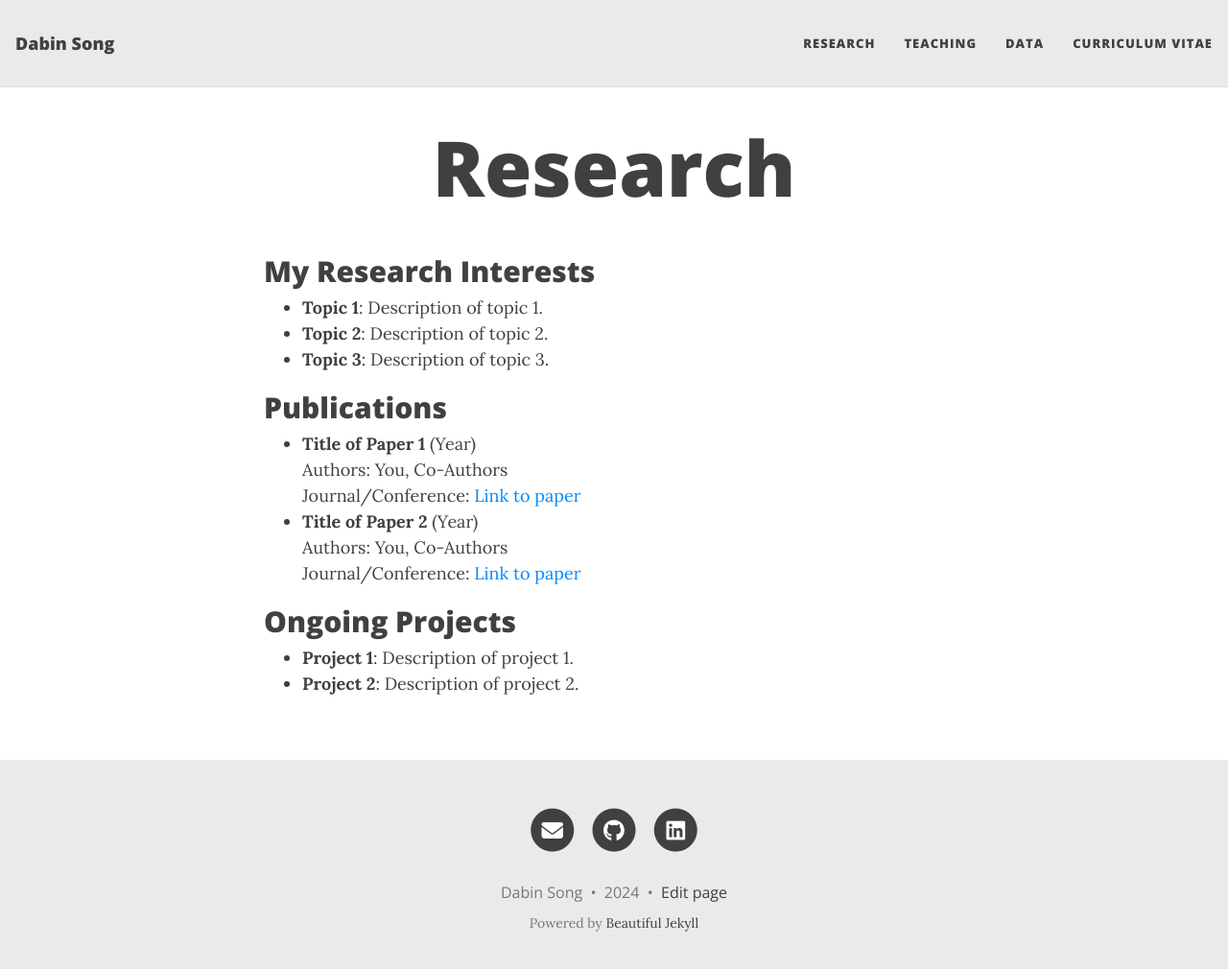
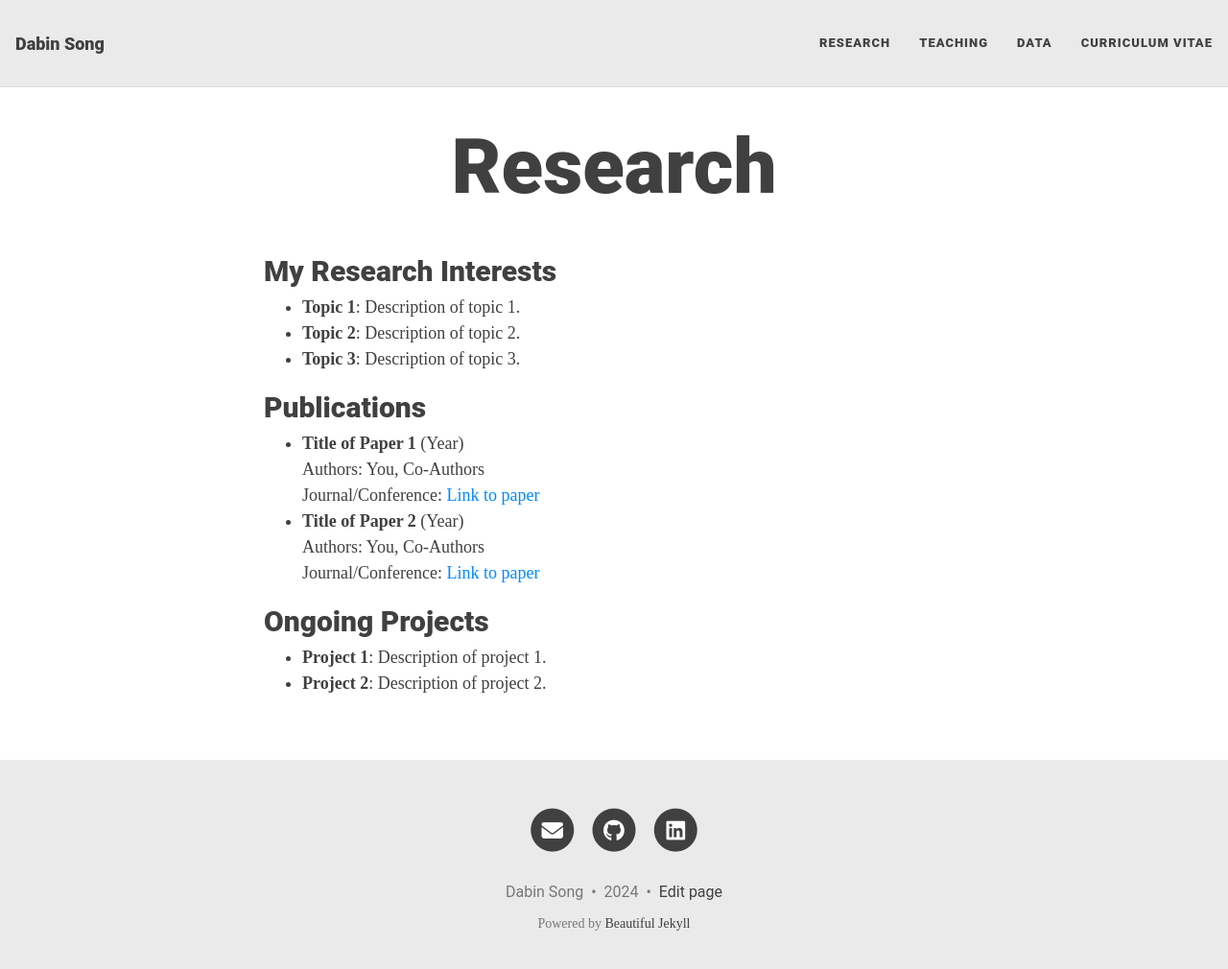
Before and after one commit to dabinsong/dabinsong.github.io, a Jekyll site: the page built from research.md, in a window 1280 px wide and 1023 px high. Shown: the top 1010 px of the window at 96% size. Built offline with Jekyll 4.4.1, drawn with Linux system fonts in a browser that asks for light colours.

Commit message:
Update beautifuljekyll.css

```diff
--- a/assets/css/beautifuljekyll.css
+++ b/assets/css/beautifuljekyll.css
@@ -10,17 +10,17 @@ layout: null
   --text-col: {{ site.text-col | default: "#404040" }};
   --link-col: {{ site.link-col | default: "#008AFF" }};
   --hover-col: {{ site.hover-col | default: "#0085A1" }};
-  --navbar-col: {{ site.navbar-col | default: "#EAEAEA" }};
+  --navbar-col: {{ site.navbar-col | default: "#E3F2FD" }};
   --navbar-text-col: {{ site.navbar-text-col | default: "#404040" }};
   --navbar-border-col: {{ site.navbar-border-col | default: "#DDDDDD" }};
-  --footer-col: {{ site.footer-col | default: "#EAEAEA" }};
+  --footer-col: {{ site.footer-col | default: "#E3F2FD" }};
   --footer-text-col: {{ site.footer-text-col | default: "#777777" }};
   --footer-link-col: {{ site.footer-link-col | default: "#404040" }};
   --footer-hover-col: {{ site.footer-hover-col | default: "#0085A1" }};
 
   /* common CSS variables */
-  --body-font: 'Lora', 'Times New Roman', serif;
-  --header-font: 'Open Sans', 'Helvetica Neue', Helvetica, Arial, sans-serif;
+  --body-font: 'Merriweather', serif;
+  --header-font: 'Roboto', sans-serif;
   --mid-col: #e0f7fa;
 }
 
```
